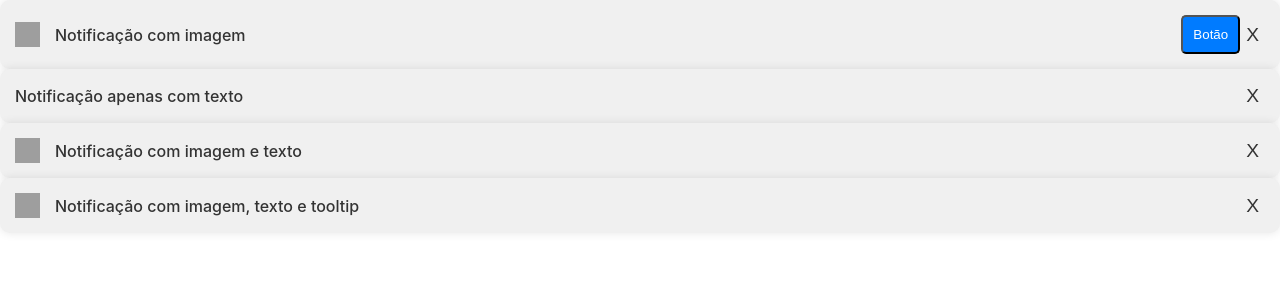
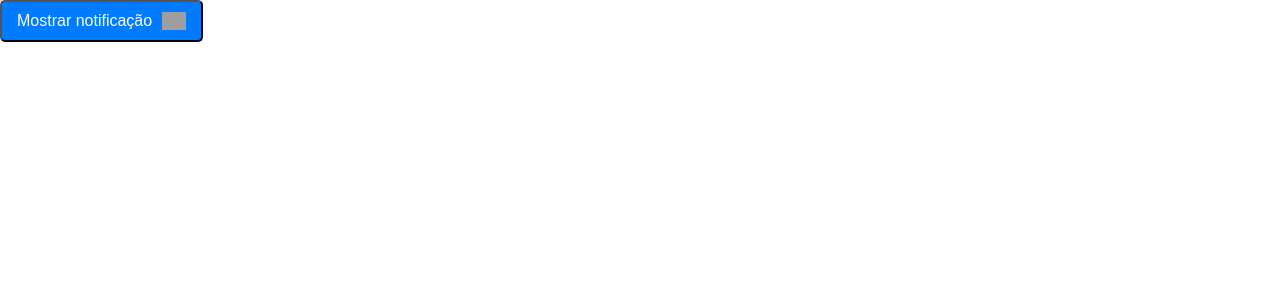
Before and after one commit to PedroMarquesN/compositionpattern, a React (Create React App) app: page / in a window 1280 px wide. Shown: the top 300 px of the page. Built offline with nearby package versions, Linux system fonts and the light colour scheme; grey boxes are pictures that could not be loaded.

Commit message:
chore: Refactor Button component and move Notification component to separate directory

```diff
--- a/src/App.tsx
+++ b/src/App.tsx
@@ -1,47 +1,31 @@
-import React from 'react';
-import Button from './components/Button/Button';
-import Notification from './components/notifications/Notification';
-
+import React, { useState } from "react";
+import Button from "./components/Button/Button";
+import Notification from "./components/notifications/Notification";
 
 // URL de um ícone pequeno de exemplo
-const imageSrc = 'https://img.icons8.com/ios-filled/50/000000/react-native.png';
+const imageSrc = "https://img.icons8.com/ios-filled/50/000000/react-native.png";
 
-const App: React.FC = () => {
-
+function App() {
+  const [showNotification, setShowNotification] = useState(false);
 
   return (
     <div>
-
-
+      <Button onClick={() => setShowNotification(true)}>
+        <Button.Text>Mostrar notificação</Button.Text>
+        <Button.Image src={imageSrc} alt="Imagem" />
+      </Button>
+      {showNotification && (
         <Notification>
-            <Notification.Icon src={imageSrc} alt="Imagem" />
-            <Notification.Text>Notificação com imagem</Notification.Text>
-            <Notification.Tooltip>Notificação com imagem</Notification.Tooltip>
-            <Button>Botão</Button>
-            <Notification.Close onClick={() => alert('Notificação fechada!')} />
+          <Notification.Icon src={imageSrc} alt="Imagem" />
+          <Notification.Text>
+            Notificação com imagem, texto e tooltip
+          </Notification.Text>
+          <Notification.Tooltip>Tooltip da notificação</Notification.Tooltip>
+          <Notification.Close onClick={() => setShowNotification(false)} />
         </Notification>
-
-        <Notification>
-            <Notification.Text>Notificação apenas com texto</Notification.Text>
-            <Notification.Close onClick={() => alert('Notificação fechada!')} />
-        </Notification>
-
-        <Notification>
-            <Notification.Icon src={imageSrc} alt="Imagem" />
-            <Notification.Text>Notificação com imagem e texto</Notification.Text>
-            <Notification.Close onClick={() => alert('Notificação fechada!')} />
-        </Notification>
-
-        <Notification>
-            <Notification.Icon src={imageSrc} alt="Imagem" />
-            <Notification.Text>Notificação com imagem, texto e tooltip</Notification.Text>
-            <Notification.Tooltip>Tooltip da notificação</Notification.Tooltip>
-            <Notification.Close onClick={() => alert('Notificação fechada!')} />
-        </Notification>
-
-
+      )}
     </div>
   );
-};
+}
 
 export default App;
--- a/src/components/notifications/Styles.ts
+++ b/src/components/notifications/Styles.ts
@@ -1,20 +1,25 @@
 import styled from 'styled-components';
-import {StyledButton} from "../Button/Styles";
 import { NotificationProps } from '../../@types/Notification';
 
-export const StyledNotification = styled.div<NotificationProps >`
+
+
+export const StyledNotification = styled.div<NotificationProps>`
     display: flex;
     align-items: center;
     justify-content: space-between;
     padding: 15px;
-    border-radius: 10px;
-    background-color: #f0f0f0;
+    border-radius: 15px;
+    background-color: #007BFF;
+    color: #fff;
     box-shadow: 0px 0px 10px rgba(0, 0, 0, 0.1);
-    width: ${props => props.width || 'auto'};
+    width: ${props => props.width || '300px'};
     height: ${props => props.height || 'auto'};
     font-size: ${props => props.fontSize || '1em'};
+    position: fixed;
+    top: 50%;
+    left: 50%;
+    transform: translate(-50%, -50%);
 `;
-
 
 export const StyledNotificationIcon = styled.img`
     width: 25px;
@@ -25,7 +30,7 @@ export const StyledNotificationIcon = styled.img`
 export const StyledNotificationText = styled.span`
     flex-grow: 1;
     font-size: 1em;
-    color: #333;
+    color: #fff;
     font-weight: 500;
 `;
 
@@ -54,7 +59,7 @@ export const StyledNotificationClose = styled.button`
     background: none;
     border: none;
     font-size: 1.2em;
-    color: #333;
+    color: #fff;
     cursor: pointer;
     transition: color 0.3s ease-in-out;
 
```
